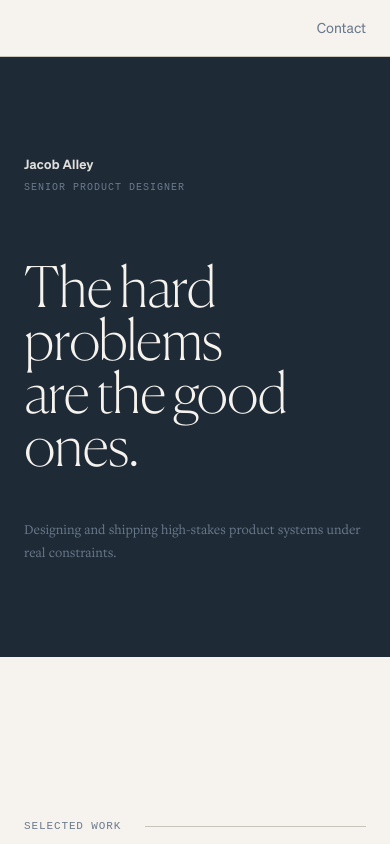
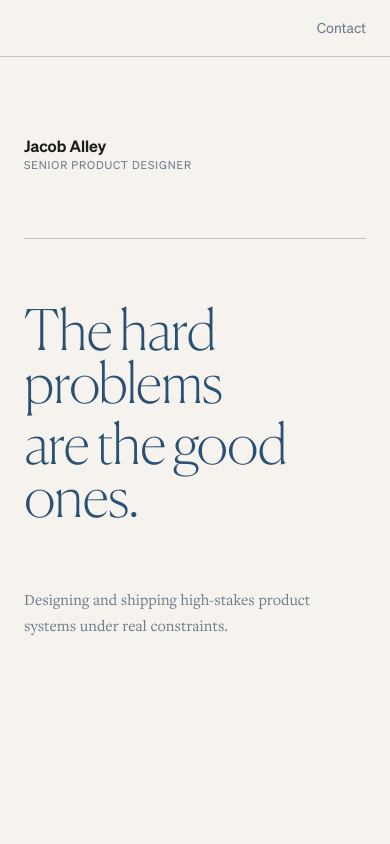
Before and after one commit to nightprince-leo/jacob-portfolio, a Next.js app: page / in a window 390 px wide. Shown: the top 844 px of the page. Built offline with nearby package versions, Linux system fonts and the light colour scheme.

Commit message:
Refactor Hero.module.css to enhance layout and styling. Update background color, padding, and flex properties for improved responsiveness. Adjust typography settings for site name and title, and remove unused styles for cleaner code.

```diff
--- a/components/Hero.module.css
+++ b/components/Hero.module.css
@@ -1,80 +1,74 @@
 .hero {
-  background: var(--color-hero-dark);
-  height: 600px;
-  padding: var(--space-12) 0 var(--space-16);
+  background: var(--color-paper);
+  min-height: 600px;
+  padding: var(--space-12) 0 var(--space-20);
   position: relative;
-  overflow: hidden;
 }
 
 .inner {
   max-width: var(--max-width);
   margin: 0 auto;
   padding: 0 var(--space-10);
-  position: relative;
+  display: flex;
+  flex-direction: column;
+  gap: var(--space-16);
 }
 
 @media (max-width: 768px) {
-  .inner { padding: 0 var(--space-3); }
+  .hero {
+    min-height: auto;
+    padding: var(--space-10) 0 var(--space-16);
+  }
+
+  .inner {
+    padding: 0 var(--space-3);
+    gap: var(--space-8);
+  }
 }
 
-/* Identity row */
+/* Identity */
 .identity {
   display: flex;
-  align-items: flex-end;
-  justify-content: space-between;
-  margin-bottom: 0;
+  flex-direction: column;
+  align-items: flex-start;
 }
 
 .nameBlock {
   display: flex;
   flex-direction: column;
-  gap: 4px;
+  gap: 0;
 }
 
 .siteName {
   font-family: var(--font-struct);
-  font-size: 13px;
+  font-size: 16px;
   font-weight: 500;
-  color: rgba(246,243,238,0.9);
-  letter-spacing: 0.02em;
+  color: var(--color-ink);
+  letter-spacing: 0;
+  line-height: 1.2;
 }
 
 .siteTitle {
-  font-family: var(--font-mono);
-  font-size: 10px;
-  letter-spacing: 0.1em;
+  font-family: var(--font-struct);
+  font-size: 11px;
+  font-weight: 400;
+  letter-spacing: 0.08em;
   color: var(--color-steel);
   text-transform: uppercase;
-}
-
-.signature {
-  width: 120px;
-  height: auto;
-  opacity: 0.6;
-}
-
-.inner :global(hr.divider) {
-  border: none;
-  height: 0;
-  margin: 0 0 var(--space-8);
-  padding: 0;
-  background: transparent;
-  visibility: hidden;
-  appearance: none;
 }
 
 /* Headline */
 .headline {
   font-size: clamp(56px, 8vw, 108px);
-  color: var(--color-paper);
-  margin-bottom: var(--space-6);
+  color: var(--color-ink);
   display: flex;
   flex-direction: column;
-  gap: 0;
+  gap: var(--space-1);
 }
 
 .line {
   display: block;
+  color: rgba(42, 80, 115, 1);
 }
 
 .word {
@@ -85,13 +79,9 @@
 /* Subheadline */
 .sub {
   font-family: var(--font-body);
-  font-size: clamp(14px, 1.8vw, 17px);
+  font-size: 16px;
   color: var(--color-steel);
-  max-width: 560px;
+  max-width: 640px;
   line-height: 1.65;
   opacity: 0;
 }
-
-@media (max-width: 768px) {
-  .signature { width: 80px; }
-}
```
